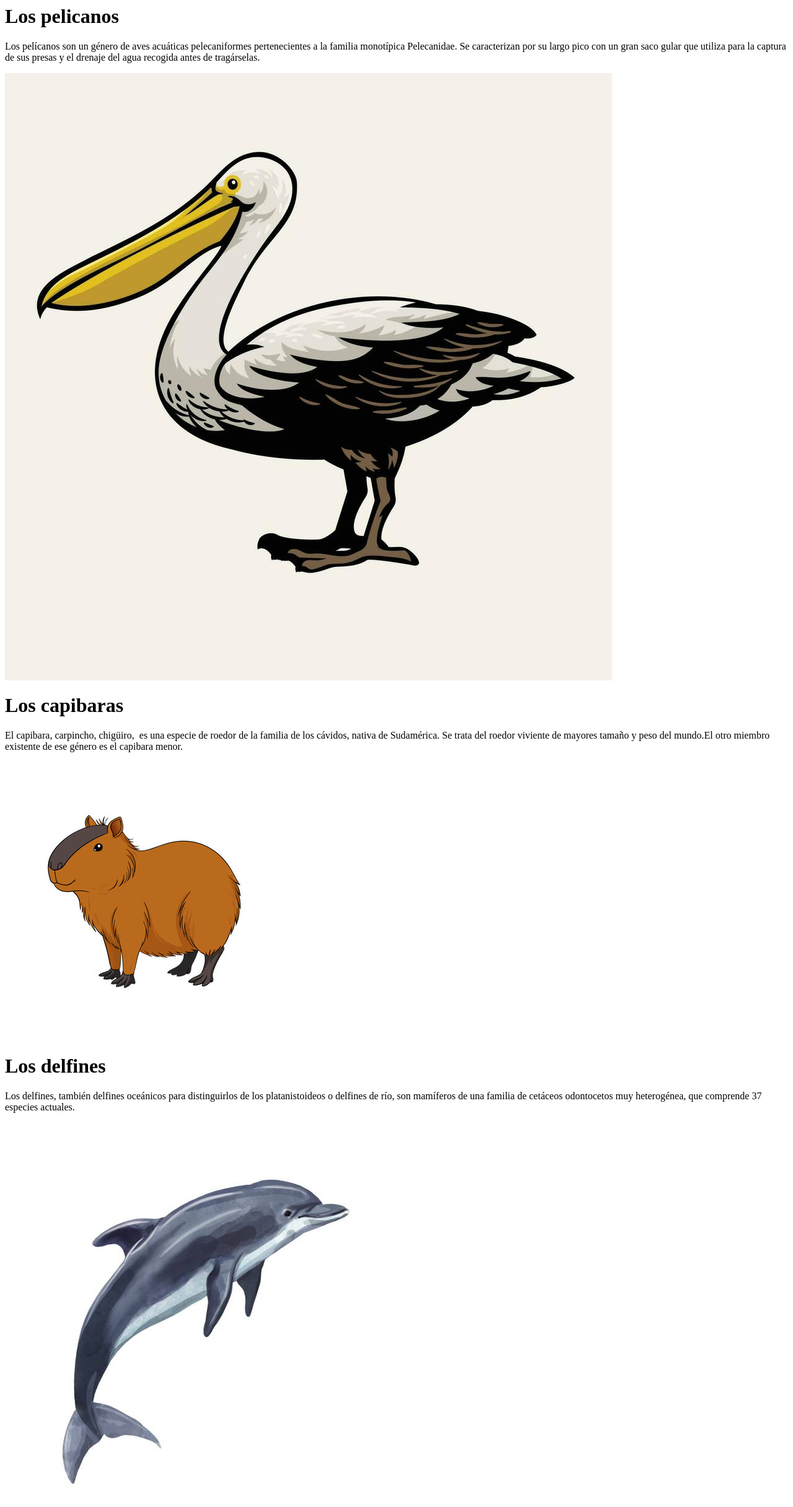
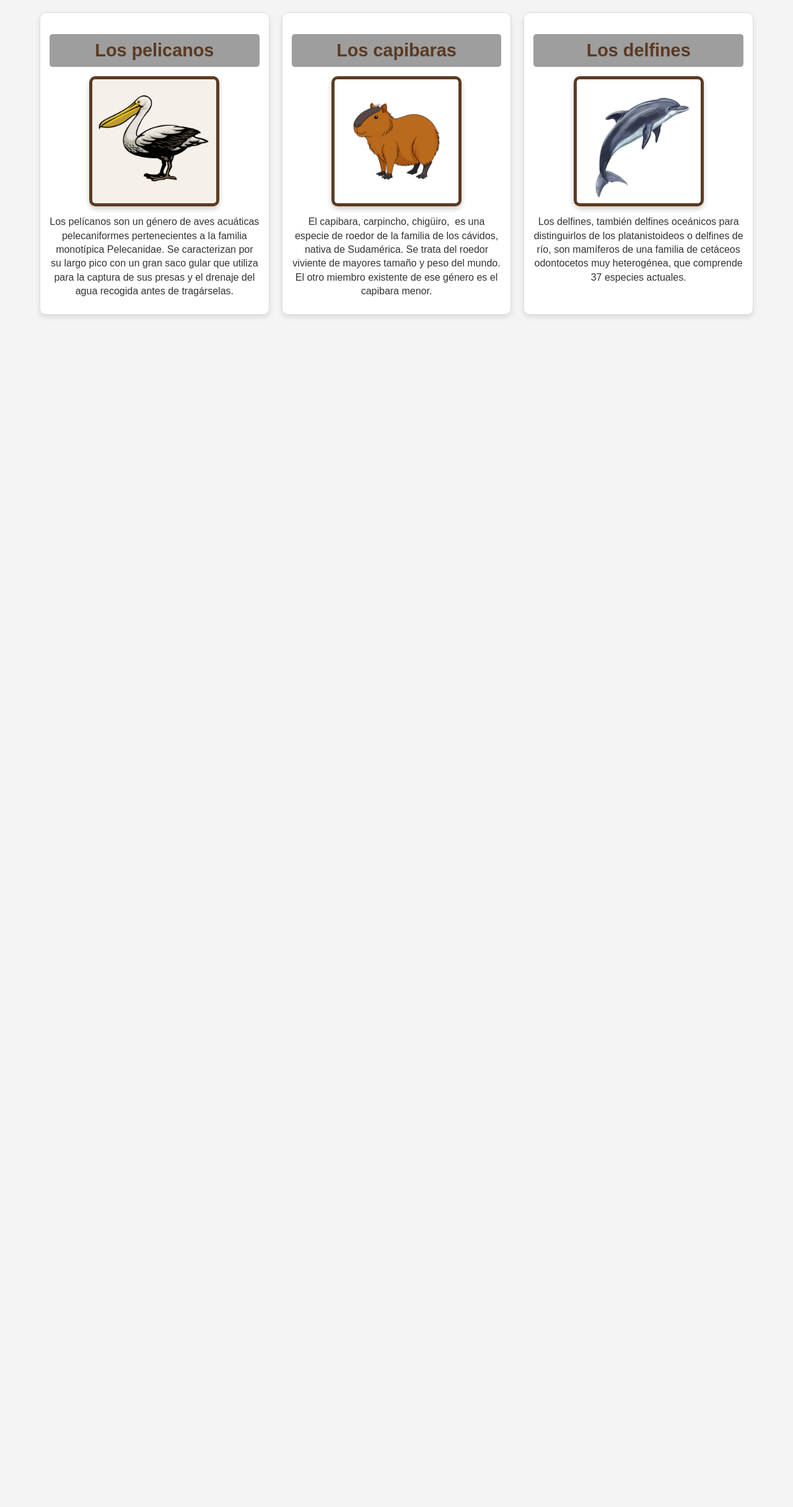
Before and after one commit to MarianoMartinez-code/django-project03, a Django app: page / in a window 1280 px wide. Shown: the whole page at 62% size. After the commit the page ends 512 px from the top, so only its background shows below. Run offline with Django 5.2, Linux system fonts and the light colour scheme; data comes from the database, SQL or seed files in the repository; both versions use the stored data as it was after the commit; grey boxes are pictures that could not be loaded.

Commit message:
finish post css

```diff
--- a/django_project/settings.py
+++ b/django_project/settings.py
@@ -117,6 +117,7 @@ USE_TZ = True
 # https://docs.djangoproject.com/en/5.1/howto/static-files/
 
 STATIC_URL = 'static/'
+STATICFILES_DIRS = [BASE_DIR/'static']
 MEDIA_URL = 'media/'
 MEDIA_ROOT = BASE_DIR / 'media'
 
--- a/static/css/post.css
+++ b/static/css/post.css
@@ -0,0 +1,57 @@
+/* static/css/animal_print.css */
+
+body {
+    background-color: #f4f4f4;
+    font-family: 'Arial', sans-serif;
+    color: #333;
+    margin: 0;
+    padding: 0;
+}
+
+.container {
+    width: 90%;
+    max-width: 1200px;
+    margin: 0 auto;
+    padding: 20px;
+}
+
+.post-grid {
+    display: grid;
+    grid-template-columns: repeat(3, 1fr); /* 3 columnas por fila */
+    gap: 20px; /* Espacio entre los posts */
+}
+
+.post {
+    background-color: #fff;
+    border: 1px solid #ddd;
+    border-radius: 10px;
+    padding: 15px;
+    box-shadow: 0 4px 8px rgba(0, 0, 0, 0.1);
+    text-align: center;
+}
+
+h1 {
+    color: #5c3a21;
+    font-size: 1.8em;
+    margin-bottom: 15px;
+    background: url('https://www.transparenttextures.com/patterns/leopard.png');
+    padding: 10px;
+    border-radius: 5px;
+}
+
+p {
+    font-size: 1em;
+    line-height: 1.4;
+    margin: 10px 0;
+}
+
+img {
+    max-width: 100%;
+    height: auto;
+    border: 5px solid #5c3a21;
+    border-radius: 10px;
+    box-shadow: 0 4px 8px rgba(0, 0, 0, 0.2);
+    width: 200px; /* Tamaño fijo para las imágenes */
+    height: 200px; /* Tamaño fijo para las imágenes */
+    object-fit: cover; /* Asegura que la imagen cubra el espacio sin distorsionarse */
+}
--- a/templates/post.html
+++ b/templates/post.html
@@ -1,8 +1,26 @@
-{% for post in object_list %}
+{% load static %}
 
-    <h1>{{post.title}}</h1>
-    <p>{{post.content}}</p>
-    {% if post.image %}
-        <img src="{{post.image.url}}" alt="A picture of {{post.title}}">
-    {% endif %}
-{% endfor %}
+<!DOCTYPE html>
+<html lang="es">
+<head>
+    <meta charset="UTF-8">
+    <meta name="viewport" content="width=device-width, initial-scale=1.0">
+    <title>Animal Posts</title>
+    <link rel="stylesheet" href="{% static 'css/post.css' %}">
+</head>
+<body>
+    <div class="container">
+        <div class="post-grid">
+            {% for post in object_list %}
+                <div class="post">
+                    <h1>{{ post.title }}</h1>
+                    {% if post.image %}
+                        <img src="{{ post.image.url }}" alt="A picture of {{ post.title }}">
+                    {% endif %}
+                    <p>{{ post.content }}</p>
+                </div>
+            {% endfor %}
+        </div>
+    </div>
+</body>
+</html>
```
Also changed, not shown: db.sqlite3, media/images/capibara.jpg (added), media/images/delfin.jpg (added).
